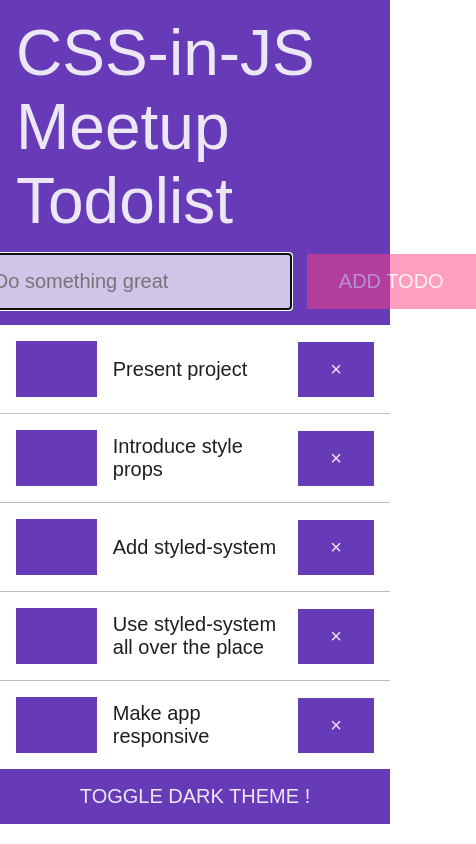
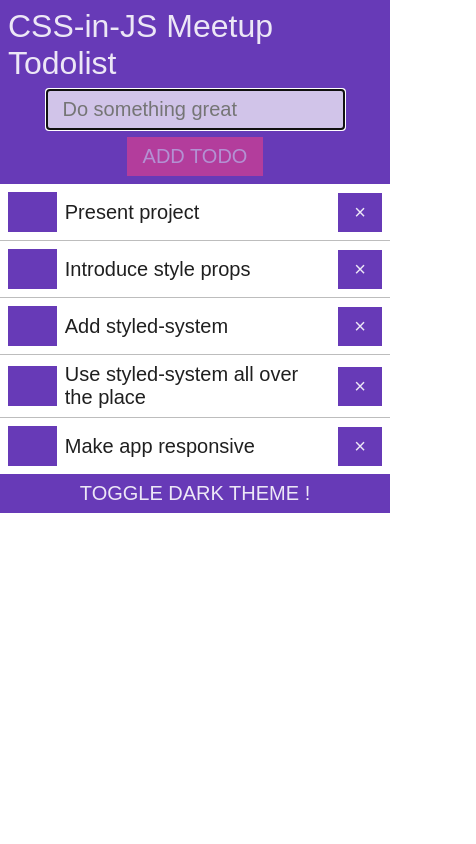
Before and after one commit to myagoo/meetup-css-in-js, a React (Create React App) app: page / in a window 390 px wide. Shown: the whole page, 476 px wide, since content can reach past the window. Built offline with nearby package versions, Linux system fonts and the light colour scheme.

Commit message:
make repsonsive great again

```diff
--- a/src/App.js
+++ b/src/App.js
@@ -54,9 +54,9 @@ export const App = () => {
     <>
       <GlobalStyles />
       <View>
-        <View alignItems="center" p={3} bg="primary" color="primaryText" gap={3}>
-          <Text fontSize={7}>CSS-in-JS Meetup Todolist</Text>
-          <View flexDirection="row" alignItems="center" gap={3}>
+        <View alignItems={["stretch", "center"]} p={[2, 3]} bg="primary" color="primaryText" gap={[2, 3]}>
+          <Text fontSize={[5, 6, 7, 8]}>CSS-in-JS Meetup Todolist</Text>
+          <View flexDirection={["column", "row"]} alignItems="center" gap={[2, 3]}>
             <Input
               autoFocus
               placeholder="Do something great"
@@ -82,8 +82,8 @@ export const App = () => {
                 flexDirection="row"
                 alignItems="center"
                 justifyContent="space-between"
-                gap={3}
-                p={3}
+                gap={[2, 3]}
+                p={[2, 3]}
                 animation={css`250ms ${fadeIn} linear both`}
               >
                 <CompleteToggle
--- a/src/Button.js
+++ b/src/Button.js
@@ -13,8 +13,8 @@ Button.defaultProps = {
   minHeight:0,
   minWidth: 0,
   flex: "none",
-  py: 3,
-  px: 4,
+  py: [2, 3],
+  px: [3, 4],
   border: "none",
   fontSize: "inherit",
   cursor: "pointer",
--- a/src/Input.js
+++ b/src/Input.js
@@ -12,8 +12,8 @@ export const Input = styled.input`
 Input.defaultProps = {
   minHeight: 0,
   minWidth: 0,
-  py: 3,
-  px: 4,
+  py: [2, 3],
+  px: [3, 4],
   flex: "none",
   border: "none",
   fontSize: "inherit",
--- a/src/ThemeProvider.js
+++ b/src/ThemeProvider.js
@@ -4,11 +4,7 @@ import { Button } from "./Button";
 import { View } from "./View";
 
 const lightTheme = {
-  breakpoints: {
-    s: "40em",
-    m: "52em",
-    l: "64em",
-  },
+  breakpoints: ["40em", "52em", "64em"],
   colors: {
     primary: "#673AB7",
     primaryText: "#ffffffe0",
```
